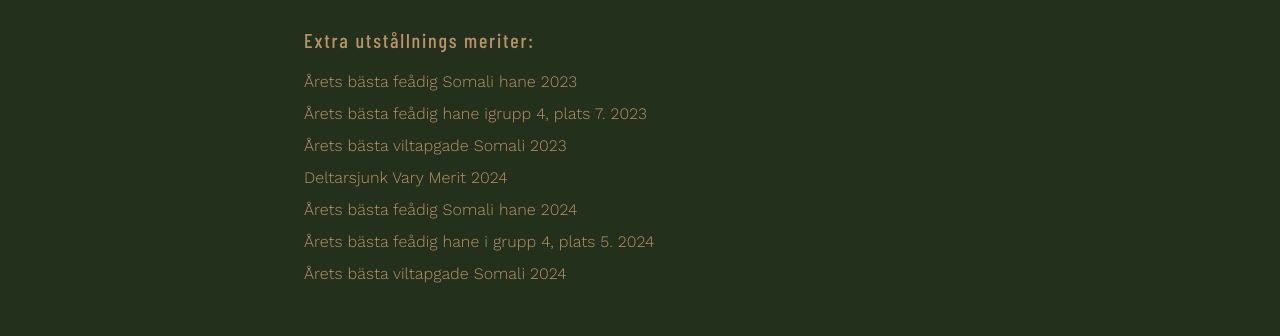
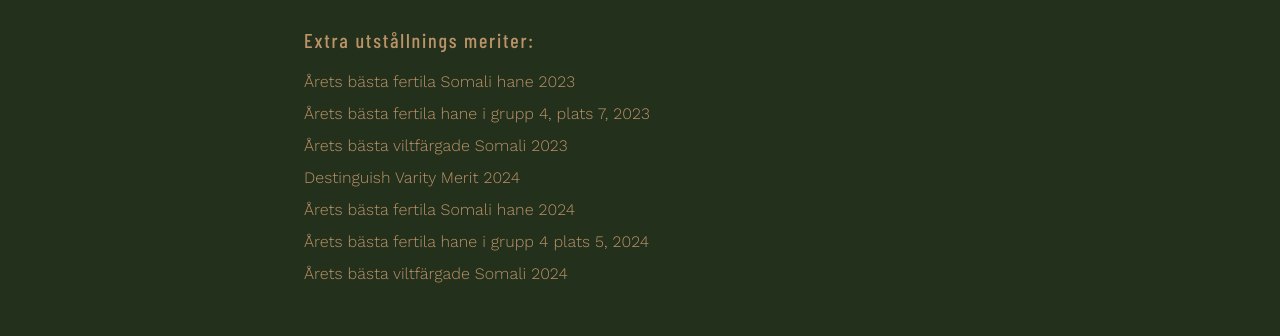
Before and after one commit to swartbergs/at-heart-somali, a React (Vite) app: page /avelshanar in a window 1280 px wide. Shown: the part 1035-1371 px from the top of the page. Built offline with nearby package versions, Linux system fonts and the light colour scheme; the HTML template or start-up script is replaced by a standard one.

Commit message:
Update exhibition merits

```diff
--- a/src/pages/Avelshanar.tsx
+++ b/src/pages/Avelshanar.tsx
@@ -19,13 +19,13 @@ const Avelshanar = () => {
       genes: "Anlag för dilution",
       moreImagesLink: "#",
       showMerits: [
-        "Årets bästa feådig Somali hane 2023",
-        "Årets bästa feådig hane igrupp 4, plats 7. 2023",
-        "Årets bästa viltapgade Somali 2023",
-        "Deltarsjunk Vary Merit 2024",
-        "Årets bästa feådig Somali hane 2024",
-        "Årets bästa feådig hane i grupp 4, plats 5. 2024",
-        "Årets bästa viltapgade Somali 2024"
+        "Årets bästa fertila Somali hane 2023",
+        "Årets bästa fertila hane i grupp 4, plats 7, 2023",
+        "Årets bästa viltfärgade Somali 2023",
+        "Destinguish Varity Merit 2024",
+        "Årets bästa fertila Somali hane 2024",
+        "Årets bästa fertila hane i grupp 4 plats 5, 2024",
+        "Årets bästa viltfärgade Somali 2024"
       ]
     }
   ];
```
